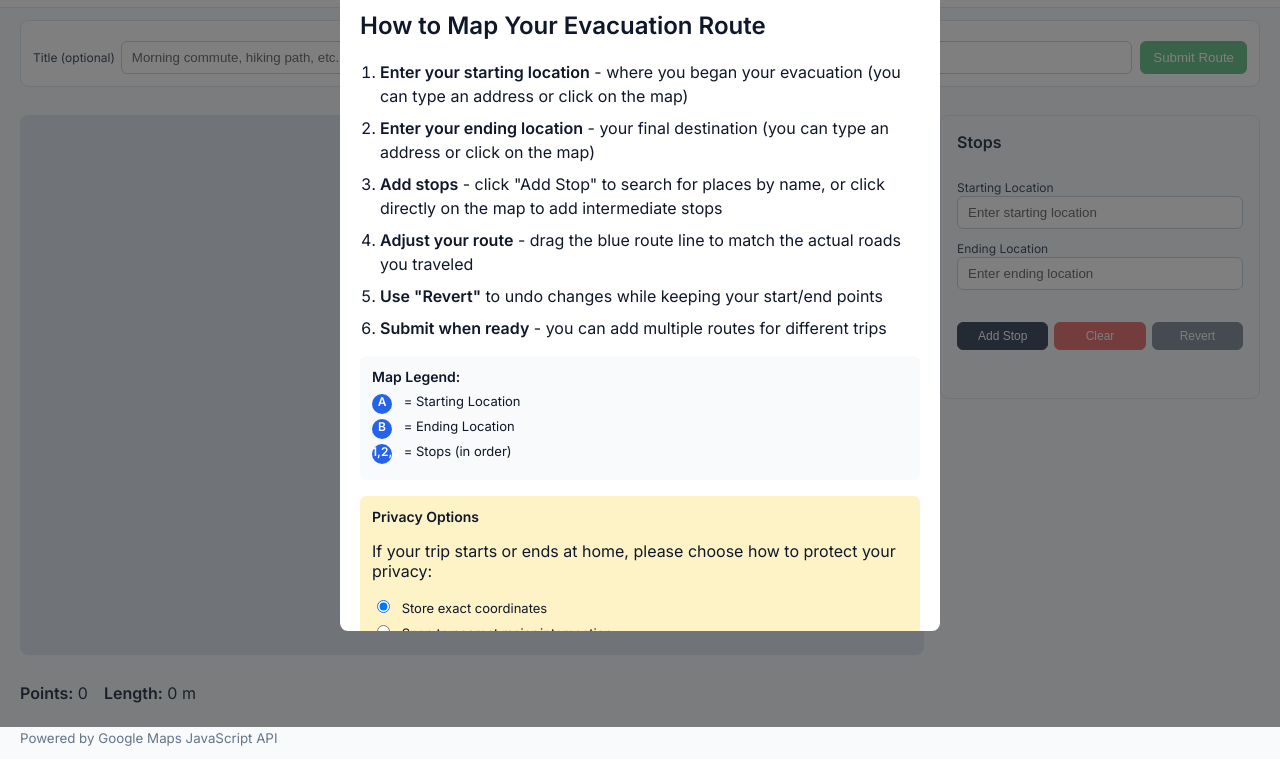
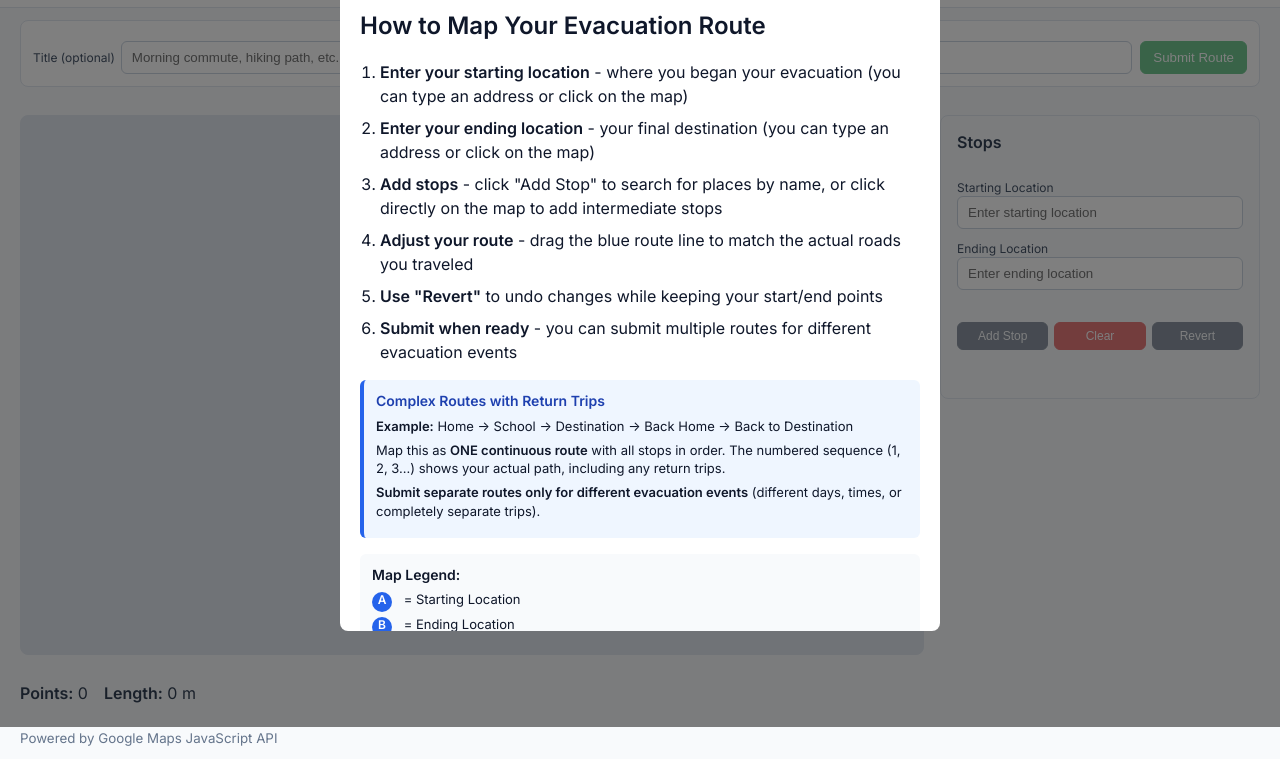
Before and after one commit to SERMOS-LAB/Google-Map-Survey, a website: page public/index.html in a window 1280 px wide. Shown: the part 73-832 px from the top of the page. Drawn offline with Linux system fonts and the light colour scheme; no server answers.

Commit message:
updated instructions

```diff
--- a/public/app.js
+++ b/public/app.js
@@ -242,12 +242,15 @@ function refreshSubmitEnabled() {
   const btnSubmit = document.getElementById('btn-submit');
   const btnClear = document.getElementById('btn-clear');
   const btnRevert = document.getElementById('btn-revert');
+  const btnAddStop = document.getElementById('add-stop');
   if (!btnSubmit) return;
   const hasRoute = !!directionsRenderer && getDrivingOverviewPath().length >= 2 && !drawing;
+  const hasOriginDestination = !!originLatLng && !!destinationLatLng;
   const ok = hasRoute;
   btnSubmit.disabled = !ok;
   if (btnClear) btnClear.disabled = !hasRoute;
   if (btnRevert) btnRevert.disabled = !hasRoute || !lastAutoRoute;
+  if (btnAddStop) btnAddStop.disabled = !hasOriginDestination;
 }
 
 function updateInfo() {
@@ -580,6 +583,12 @@ function initializeMap() {
 
     // Add Stop button functionality
     document.getElementById('add-stop').addEventListener('click', () => {
+      // Check if origin and destination are set
+      if (!originLatLng || !destinationLatLng) {
+        alert('Please set your starting and ending locations first before adding stops.');
+        return;
+      }
+
       const stopModal = document.getElementById('stop-modal');
       const stopSearch = document.getElementById('stop-search');
       const confirmBtn = document.getElementById('confirm-stop');
@@ -663,6 +672,12 @@ function initializeMap() {
         return;
       }
       // Otherwise, add as an intermediate stop before destination
+      // This should only happen if origin and destination are already set
+      if (!originLatLng || !destinationLatLng) {
+        alert('Please set your starting and ending locations first before adding stops.');
+        return;
+      }
+
       let stopName = `Stop ${typedStops.length + 1}`;
 
       // Try to get a better name via reverse geocoding
--- a/public/index.html
+++ b/public/index.html
@@ -29,9 +29,22 @@
               match the actual roads you traveled</li>
             <li><strong>Use "Revert"</strong> to undo changes while keeping your
               start/end points</li>
-            <li><strong>Submit when ready</strong> - you can add multiple routes
-              for different trips</li>
+            <li><strong>Submit when ready</strong> - you can submit multiple
+              routes
+              for different evacuation events</li>
           </ol>
+        </div>
+
+        <div class="complex-route-section">
+          <h4>Complex Routes with Return Trips</h4>
+          <p><strong>Example:</strong> Home → School → Destination → Back Home →
+            Back to Destination</p>
+          <p>Map this as <strong>ONE continuous route</strong> with all stops in
+            order. The numbered sequence (1, 2, 3...) shows your actual path,
+            including any return trips.</p>
+          <p><strong>Submit separate routes only for different evacuation
+              events</strong> (different days, times, or completely separate
+            trips).</p>
         </div>
 
         <div class="legend">
@@ -128,7 +141,7 @@
               </label>
             </div>
             <div class="sidebar-buttons">
-              <button id="add-stop" class="secondary">Add Stop</button>
+              <button id="add-stop" class="secondary" disabled>Add Stop</button>
               <button id="btn-clear" class="danger" disabled>Clear</button>
               <button id="btn-revert" class="secondary" disabled>Revert</button>
             </div>
--- a/public/styles.css
+++ b/public/styles.css
@@ -166,6 +166,26 @@ input[type="text"] { padding: 8px 10px; border: 1px solid #cbd5e1; border-radius
   border-radius: 6px;
 }
 
+.complex-route-section {
+  margin: 16px 0;
+  padding: 12px;
+  background: #eff6ff;
+  border-radius: 6px;
+  border-left: 4px solid #2563eb;
+}
+
+.complex-route-section h4 {
+  margin: 0 0 8px 0;
+  font-size: 14px;
+  color: #1e40af;
+}
+
+.complex-route-section p {
+  margin: 6px 0;
+  font-size: 13px;
+  line-height: 1.4;
+}
+
 .privacy-section h3 {
   margin: 0 0 8px 0;
   font-size: 14px;
```
